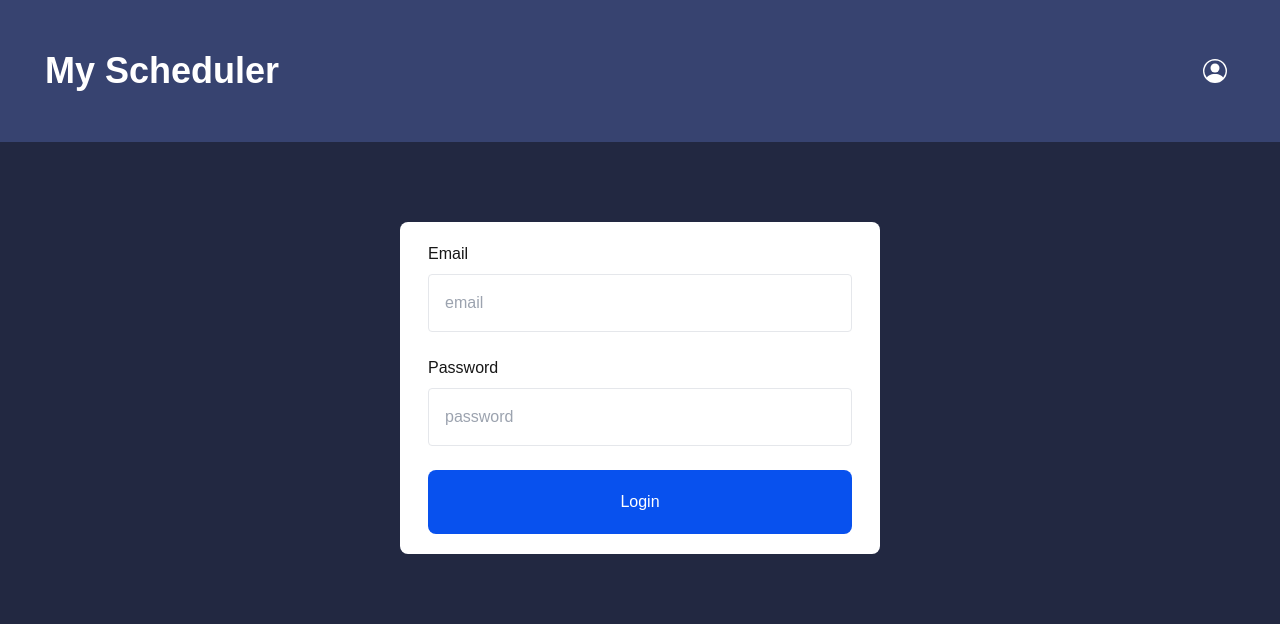
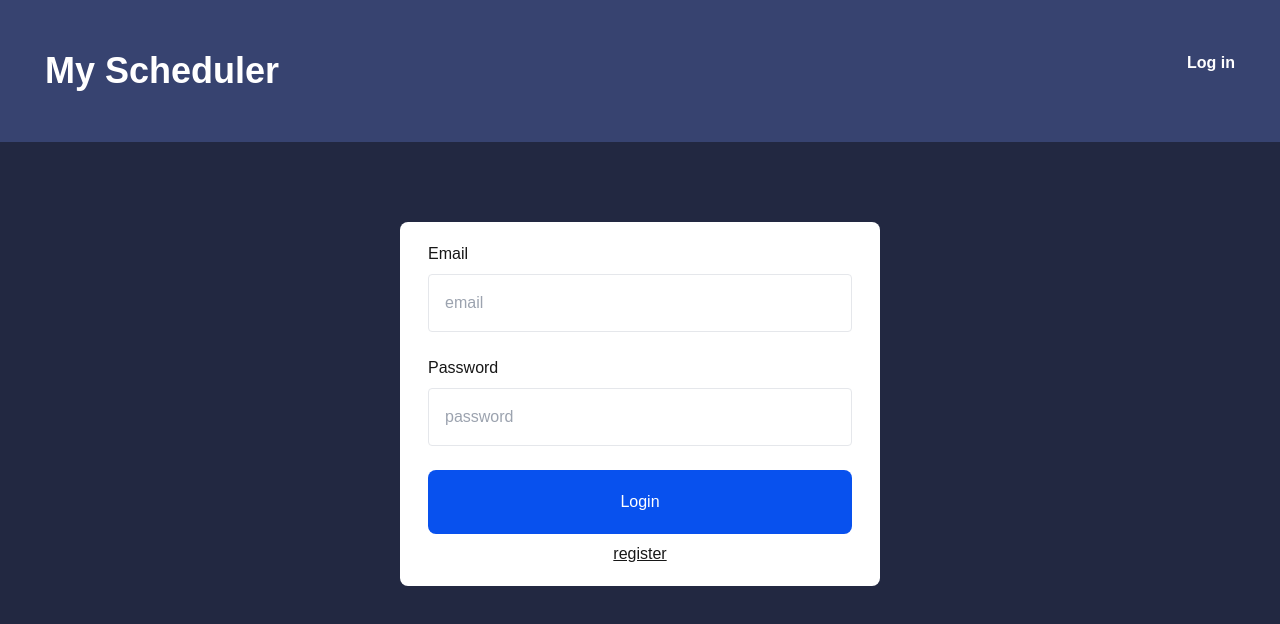
Before and after one commit to f-lab-edu/my-scheduler, a Next.js app: page /auth/login in a window 1280 px wide. Shown: the top 624 px of the page. Built offline with nearby package versions, Linux system fonts and the light colour scheme; no server answers.

Commit message:
로그인, 로그아웃, 회원가입 ui 처리

```diff
--- /dev/null
+++ b/src/app/api/auth/logout/route.ts
@@ -0,0 +1,23 @@
+import { NextRequest, NextResponse } from "next/server";
+
+export async function POST(_reqeust: NextRequest) {
+  try {
+    const response = await NextResponse.json({ success: true });
+
+    response.cookies.set("session", "", {
+      httpOnly: true,
+      secure: process.env.NODE_ENV === "production",
+      sameSite: "strict",
+      path: "/",
+      maxAge: 0,
+    });
+
+    return response;
+  } catch (error: any) {
+    console.error(error);
+    return NextResponse.json(
+      { error: "로그아웃 처리 중 서버 오류가 발생했습니다." },
+      { status: 500 }
+    );
+  }
+}
--- a/src/app/auth/[auth]/login/LoginForm.tsx
+++ b/src/app/auth/[auth]/login/LoginForm.tsx
@@ -10,6 +10,7 @@ import SubmitButton from "@/components/common/button/SubmitButton";
 import LoadingSpinner from "@/components/common/LoadingSpinner";
 import AuthInput from "@/components/common/AuthInput";
 import { LogInFormType } from "@/types/authType";
+import Link from "next/link";
 
 export default function LoginForm() {
   const router = useRouter();
@@ -125,6 +126,13 @@ export default function LoginForm() {
 
       <SubmitButton text="Login" type="submit" />
       {isLoading && <LoadingSpinner />}
+
+      <Link
+        href="/auth/register"
+        className="flex justify-center mt-2 underline"
+      >
+        register
+      </Link>
     </form>
   );
 }
--- a/src/app/mypage/[uid]/TeamScheduleCard.tsx
+++ b/src/app/mypage/[uid]/TeamScheduleCard.tsx
@@ -15,8 +15,8 @@ export default function TeamScheduleCard({ teamName, teamId }: Props) {
       href={`/${teamId}/schedule/board`}
     >
       <div className="h-[136px] bg-background-lightGray rounded-tl-xl rounded-tr-xl"></div>
-      <div className="flex justify-between">
-        <div>{teamName}</div>
+      <div className="flex justify-between p-3">
+        <strong>{teamName}</strong>
         <div>
           {/* TODO: member 관련 정보 api 생성 + icon, 3명 이상 icon 처리, 나머지 +n */}
           {/* {members.map((member) => (
--- a/src/components/layout/Header.tsx
+++ b/src/components/layout/Header.tsx
@@ -1,30 +1,53 @@
 "use client";
+import { useState, useEffect } from "react";
+import { useRouter } from "next/navigation";
+import { signOut, onAuthStateChanged, User } from "firebase/auth";
+import { auth } from "@/lib/firebaseClient";
+import IconButton from "@/components/common/button/IconButton";
 import profileIcon from "@/assets/person-circle.svg";
-import IconButton from "../common/button/IconButton";
-import { useRouter } from "next/navigation";
 
 export default function Header() {
+  const [user, setUser] = useState<User | null>(null);
+
   const router = useRouter();
-  const handleLogin = async () => {
-    const response = await fetch("/api/auth/session");
-    const { uid } = await response.json();
 
-    if (uid) {
-      router.push(`/mypage/${uid}`);
-    } else {
+  useEffect(() => {
+    const unsubscribe = onAuthStateChanged(auth, (u) => {
+      setUser(u);
+    });
+    return () => unsubscribe();
+  }, []);
+
+  const handleLogin = () => {
     router.push("/auth/login");
-    }
   };
+
+  const handleLogout = async () => {
+    await signOut(auth);
+    await fetch("/api/auth/logout", { method: "POST" });
+    router.push("/auth/login");
+  };
+
   return (
     <div className="flex justify-between py-[51px] px-[45px] text-4xl font-extrabold text-white bg-headerBlue">
       <h1>My Scheduler</h1>
-
+      <div className="text-base">
+        {user ? (
+          <div className="flex">
+            <button onClick={handleLogout} className="underline">
+              Log out
+            </button>
             <IconButton
               icon={profileIcon}
               size="md"
-        onClick={handleLogin}
+              onClick={() => router.push(`/mypage/${user.uid}`)}
               alt="profile icon"
             />
           </div>
+        ) : (
+          <button onClick={handleLogin}>Log in</button>
+        )}
+      </div>
+    </div>
   );
 }
```
Lines whose indentation alone changed are shown as unchanged.
